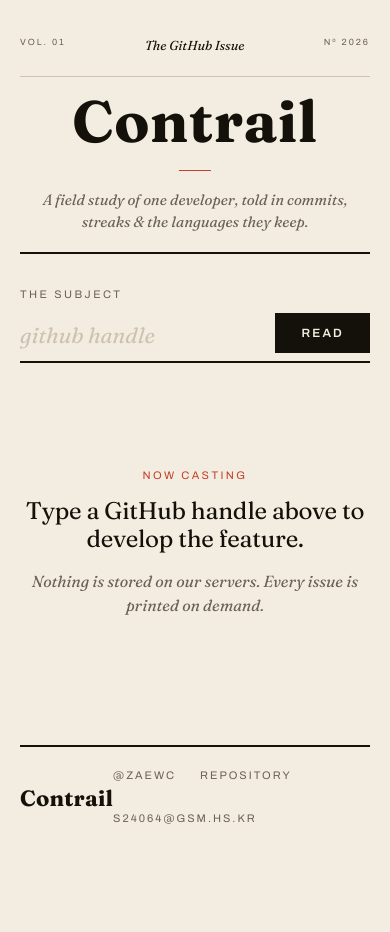
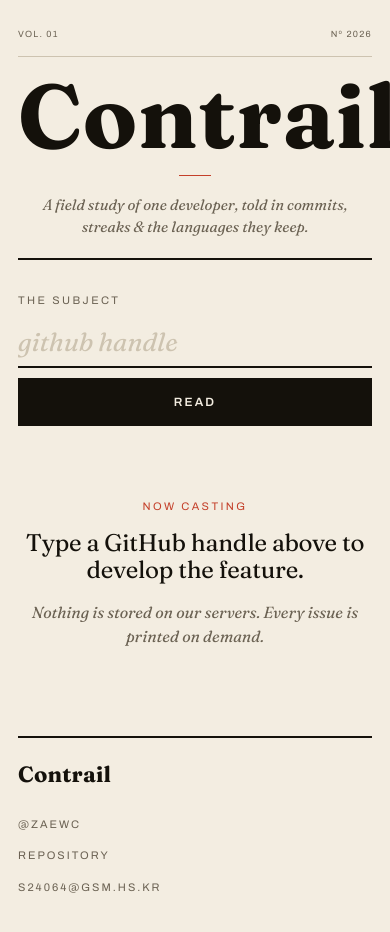
Before and after one commit to zaewc/contrail, a React (Vite) app in the folder apps/web/: page / in a window 390 px wide. Shown: the top 932 px of the page. Before the commit the page ends 894 px from the top, so only its background shows below. Built offline with nearby package versions, Linux system fonts and the light colour scheme; a web font is replaced by a local one.

Commit message:
feat(web): update ContributionGrid to use SVG for rendering contributions and enhance styles for responsiveness

```diff
--- a/apps/web/src/components/ContributionGrid.tsx
+++ b/apps/web/src/components/ContributionGrid.tsx
@@ -171,29 +171,32 @@
 
   return (
     <div className="contribution-container contribution-curve-container">
-      <div
+      <svg
         className="contribution-curve"
-        style={{
-          width: spiralSize.width,
-          height: spiralSize.height,
-        }}
+        width={spiralSize.width}
+        height={spiralSize.height}
+        viewBox={`0 0 ${spiralSize.width} ${spiralSize.height}`}
+        role="img"
+        aria-label="Contribution activity shown as a spiral"
       >
         {continuousDays.map((day, index) => {
           const point = getContributionPoint(index);
 
           return (
-            <div
+            <rect
               key={day.date}
               className={`contribution-cell contribution-curve-cell contribution-cell-level-${getContributionLevel(day.count)}`}
-              style={{
-                left: centerX + point.x - CELL_SIZE / 2,
-                top: centerY + point.y - CELL_SIZE / 2,
-              }}
-              title={`${day.date}: ${day.count} contributions`}
-            />
+              x={centerX + point.x - CELL_SIZE / 2}
+              y={centerY + point.y - CELL_SIZE / 2}
+              width={CELL_SIZE}
+              height={CELL_SIZE}
+              rx={2}
+            >
+              <title>{`${day.date}: ${day.count} contributions`}</title>
+            </rect>
           );
         })}
-      </div>
+      </svg>
     </div>
   );
 };
--- a/apps/web/src/styles.css
+++ b/apps/web/src/styles.css
@@ -38,6 +38,7 @@
 }
 
 body {
+  min-width: 320px;
   line-height: 1.5;
   -webkit-font-smoothing: antialiased;
   text-rendering: optimizeLegibility;
@@ -372,6 +373,7 @@
 }
 
 .cover-name {
+  overflow-wrap: anywhere;
   font-family: var(--serif);
   font-weight: 600;
   font-size: clamp(40px, 8vw, 76px);
@@ -424,6 +426,7 @@
   display: flex;
   align-items: baseline;
   gap: 14px;
+  flex-wrap: wrap;
 }
 
 .section-en {
@@ -699,13 +702,18 @@
 }
 
 .contribution-curve {
-  position: relative;
+  display: block;
+  width: auto;
   max-width: 100%;
+  height: auto;
   margin: 0 auto;
+  overflow: visible;
 }
 
 .contribution-cell {
   cursor: pointer;
+  transform-box: fill-box;
+  transform-origin: center;
   transition: transform 0.15s ease;
 }
 
@@ -714,31 +722,29 @@
 }
 
 .contribution-curve-cell {
-  position: absolute;
-  width: 10px;
-  height: 10px;
-  border-radius: 2px;
+  stroke-width: 0;
 }
 
 .contribution-cell-level-0 {
-  background-color: #ebedf0;
-  border: 1px solid rgba(27, 31, 35, 0.06);
+  fill: #ebedf0;
+  stroke: rgba(27, 31, 35, 0.06);
+  stroke-width: 1px;
 }
 
 .contribution-cell-level-1 {
-  background-color: #9be9a8;
+  fill: #9be9a8;
 }
 
 .contribution-cell-level-2 {
-  background-color: #40c463;
+  fill: #40c463;
 }
 
 .contribution-cell-level-3 {
-  background-color: #30a14e;
+  fill: #30a14e;
 }
 
 .contribution-cell-level-4 {
-  background-color: #216e39;
+  fill: #216e39;
 }
 
 /* ---------- Embed ---------- */
@@ -890,31 +896,250 @@
 /* ---------- Responsive ---------- */
 @media (max-width: 768px) {
   .mag {
-    padding: 0 20px 64px;
+    padding: 0 max(18px, env(safe-area-inset-right)) 56px
+      max(18px, env(safe-area-inset-left));
   }
 
   .masthead {
-    padding: 36px 0 20px;
+    padding: 28px 0 20px;
     margin-bottom: 32px;
+  }
+
+  .masthead-meta {
+    gap: 12px;
+    font-size: 9px;
+    letter-spacing: 0.14em;
+    padding-bottom: 14px;
+  }
+
+  .masthead-meta span:nth-child(2) {
+    font-size: 11px;
+    text-align: center;
+  }
+
+  .logo {
+    font-size: clamp(58px, 23vw, 112px);
+  }
+
+  .tagline {
+    margin-top: 18px;
+  }
+
+  .search {
+    margin-bottom: 40px;
   }
 
   .cover {
     flex-direction: column;
     text-align: center;
-    gap: 24px;
+    gap: 22px;
+    padding-bottom: 36px;
+    margin-bottom: 36px;
+  }
+
+  .cover-avatar,
+  .cover-monogram {
+    width: 112px;
+    height: 112px;
+  }
+
+  .cover-monogram {
+    font-size: 60px;
+  }
+
+  .cover-kicker {
+    justify-content: center;
+  }
+
+  .cover-name {
+    font-size: clamp(38px, 13vw, 62px);
+  }
+
+  .cover-dateline {
+    letter-spacing: 0.12em;
   }
 
   .stats-card,
   .feature-grid {
     grid-template-columns: 1fr;
-    gap: 40px;
+    gap: 36px;
+    margin-bottom: 44px;
+  }
+
+  .lede {
+    display: grid;
+    grid-template-columns: repeat(2, minmax(0, 1fr));
+    gap: 20px;
+  }
+
+  .lede-value {
+    font-size: clamp(48px, 16vw, 76px);
+  }
+
+  .lede-label {
+    overflow-wrap: anywhere;
+    letter-spacing: 0.14em;
+  }
+
+  .radial-chart {
+    height: min(72vw, 280px);
+  }
+
+  .section-block {
+    margin-bottom: 44px;
+  }
+
+  .section-head {
+    gap: 6px 10px;
+    margin-bottom: 16px;
+    line-height: 1.12;
+  }
+
+  .section-en {
+    flex-basis: 100%;
+    padding-left: 34px;
   }
 
   .metric-grid {
-    grid-template-columns: repeat(2, 1fr);
+    grid-template-columns: repeat(2, minmax(0, 1fr));
   }
 
-  .masthead-meta {
-    font-size: 9px;
+  .metric-cell {
+    min-width: 0;
+    padding: 14px 12px;
+  }
+
+  .metric-value {
+    overflow-wrap: anywhere;
+    font-size: clamp(20px, 6vw, 24px);
+  }
+
+  .panel {
+    padding: 16px;
+  }
+
+  .panel:hover {
+    transform: none;
+    box-shadow: none;
+  }
+
+  .tech-treemap,
+  .techstack-loading {
+    height: min(82vw, 320px);
+    min-height: 240px;
+  }
+
+  .contribution-curve-container {
+    padding: 8px;
+  }
+
+  .embed-code {
+    align-items: stretch;
+    flex-direction: column;
+    padding: 14px;
+  }
+
+  .embed-code code {
+    overflow-wrap: anywhere;
+  }
+
+  .copy-button {
+    min-height: 44px;
+  }
+
+  .empty-state {
+    padding: 32px 0;
+  }
+
+  .colophon {
+    align-items: flex-start;
+    flex-direction: column;
+    gap: 20px;
+    margin-top: 56px;
+  }
+
+  .colophon-links {
+    width: 100%;
+    gap: 12px 20px;
+  }
+
+  .colophon-links a {
+    padding: 5px 0;
   }
 }
+
+@media (max-width: 480px) {
+  .masthead-meta span:nth-child(2) {
+    display: none;
+  }
+
+  .search-row {
+    align-items: stretch;
+    flex-direction: column;
+    gap: 10px;
+    border-bottom: 0;
+    padding-bottom: 0;
+  }
+
+  .search-input {
+    width: 100%;
+    min-height: 50px;
+    border-bottom: 2px solid var(--ink);
+    border-radius: 0;
+    font-size: 26px;
+  }
+
+  .search-input:focus {
+    border-bottom-color: var(--accent);
+  }
+
+  .search-button {
+    width: 100%;
+    min-height: 48px;
+  }
+
+  .lede {
+    gap: 16px;
+  }
+
+  .lede-value {
+    font-size: clamp(42px, 14vw, 64px);
+  }
+
+  .figure-row {
+    align-items: flex-start;
+    flex-direction: column;
+    gap: 4px;
+  }
+
+  .metric-label {
+    letter-spacing: 0.1em;
+  }
+
+  .theme-toggle {
+    display: flex;
+    width: 100%;
+  }
+
+  .theme-option {
+    flex: 1;
+    min-height: 44px;
+  }
+
+  .state-card {
+    padding: 44px 16px;
+  }
+
+  .colophon-links {
+    align-items: flex-start;
+    flex-direction: column;
+    gap: 4px;
+  }
+}
+
+@media (hover: none) {
+  .cover-avatar:hover,
+  .contribution-cell:hover {
+    transform: none;
+  }
+}
```
